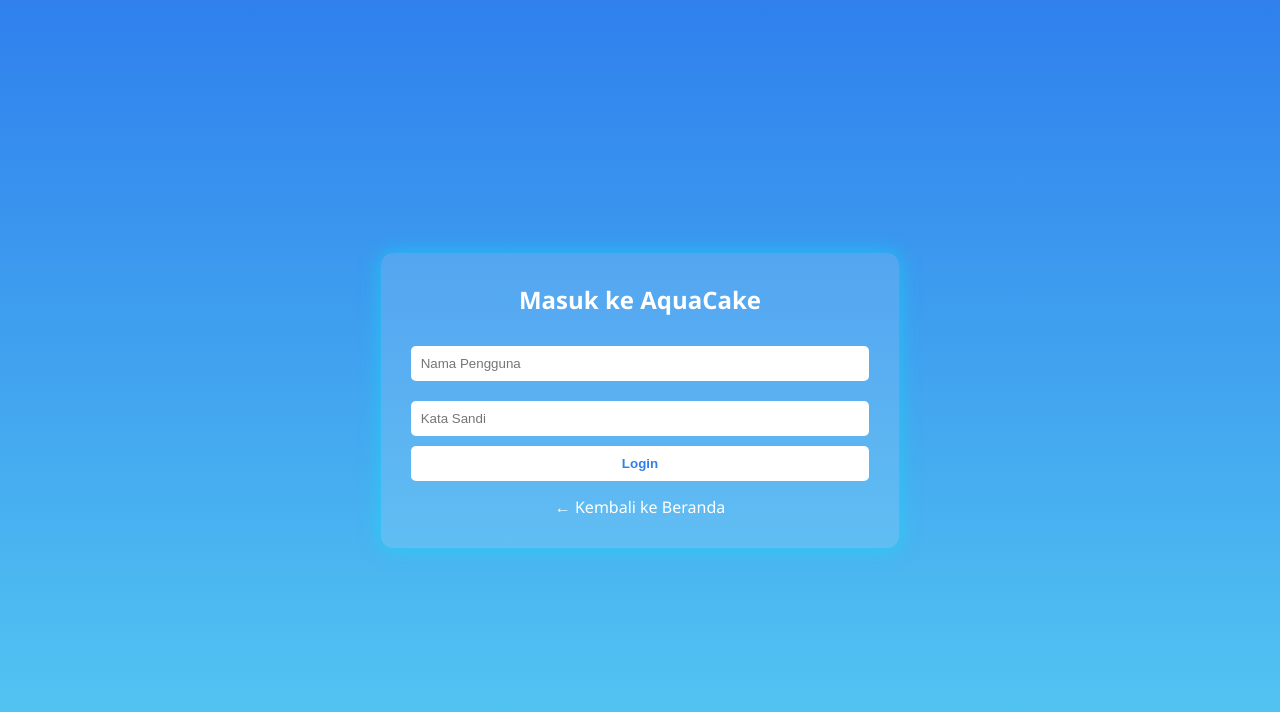
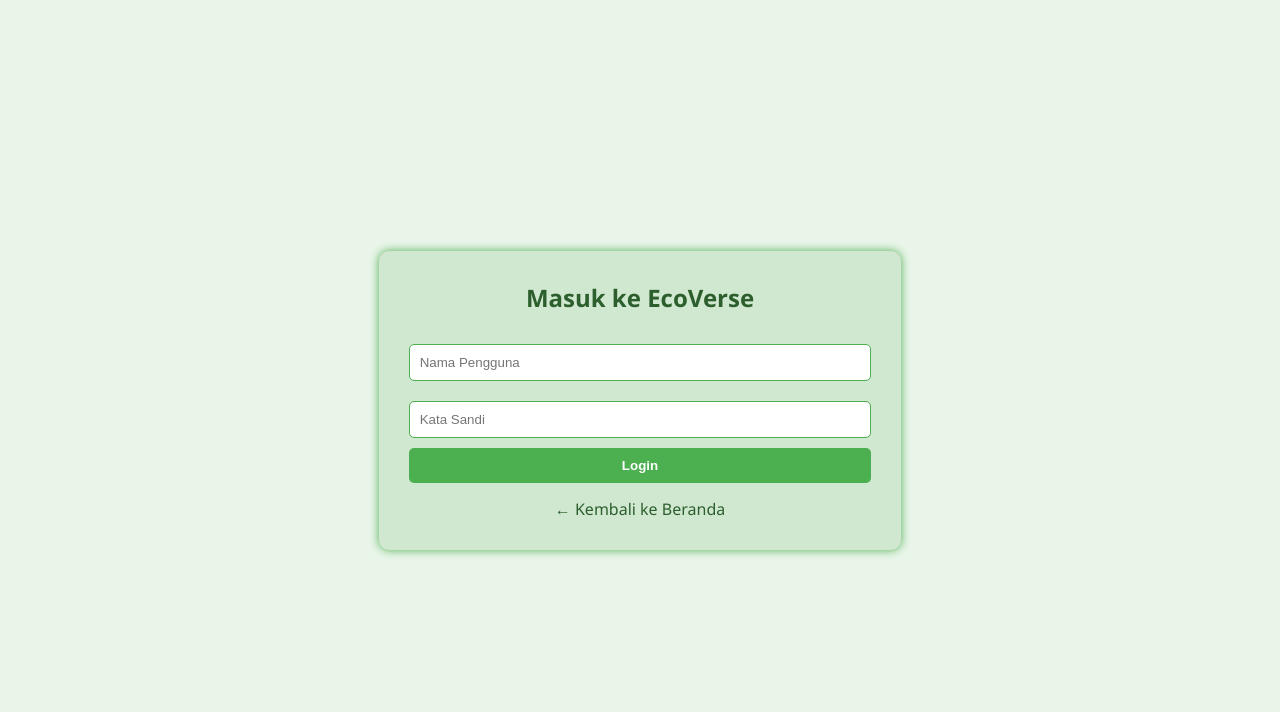
Before and after one commit to Ihdan514/webku, a plain HTML site: page Login.html in a window 1280 px wide. Drawn offline with Linux system fonts and the light colour scheme.

Commit message:
Update login.html

```diff
--- a/Login.html
+++ b/Login.html
@@ -3,7 +3,7 @@
 <head>
   <meta charset="UTF-8" />
   <meta name="viewport" content="width=device-width, initial-scale=1.0" />
-  <title>Login - AquaCake</title>
+  <title>Login - EcoVerse</title>
   <link rel="stylesheet" href="style.css" />
   <style>
     .login-container {
@@ -12,20 +12,21 @@
       justify-content: center;
       align-items: center;
       height: 100vh;
-      background: linear-gradient(to top, #56ccf2, #2f80ed);
-      color: white;
+      background-color: #e9f5e9;
+      color: #2c5f2d;
+      font-family: 'Segoe UI', sans-serif;
     }
 
     .login-box {
-      background-color: #ffffff20;
+      background-color: #d0e8d0;
       padding: 30px;
-      border-radius: 12px;
-      box-shadow: 0 0 20px rgba(0, 238, 255, 0.5);
+      border-radius: 10px;
+      box-shadow: 0 0 10px #4caf50;
     }
 
     .login-box h2 {
       margin-bottom: 20px;
-      color: white;
+      color: #2c5f2d;
     }
 
     .login-box input {
@@ -33,17 +34,17 @@
       margin: 10px 0;
       width: 100%;
       border-radius: 5px;
-      border: none;
+      border: 1px solid #4caf50;
     }
 
     .login-box button {
       padding: 10px;
-      background-color: #fff;
+      background-color: #4caf50;
       border: none;
       width: 100%;
+      color: white;
       font-weight: bold;
       border-radius: 5px;
-      color: #2f80ed;
       cursor: pointer;
     }
 
@@ -51,19 +52,19 @@
       display: block;
       text-align: center;
       margin-top: 15px;
-      color: white;
+      color: #2c5f2d;
       text-decoration: none;
     }
   </style>
 </head>
 <body>
   <div class="login-container">
-    <form class="login-box" onsubmit="event.preventDefault(); window.location.href='index.html';">
-      <h2>Masuk ke AquaCake</h2>
+    <form class="login-box" onsubmit="event.preventDefault(); window.location.href='index.html#beranda';">
+      <h2>Masuk ke EcoVerse</h2>
       <input type="text" placeholder="Nama Pengguna" required />
       <input type="password" placeholder="Kata Sandi" required />
       <button type="submit">Login</button>
-      <a href="index.html">← Kembali ke Beranda</a>
+      <a href="index.html#beranda">← Kembali ke Beranda</a>
     </form>
   </div>
 </body>
```
